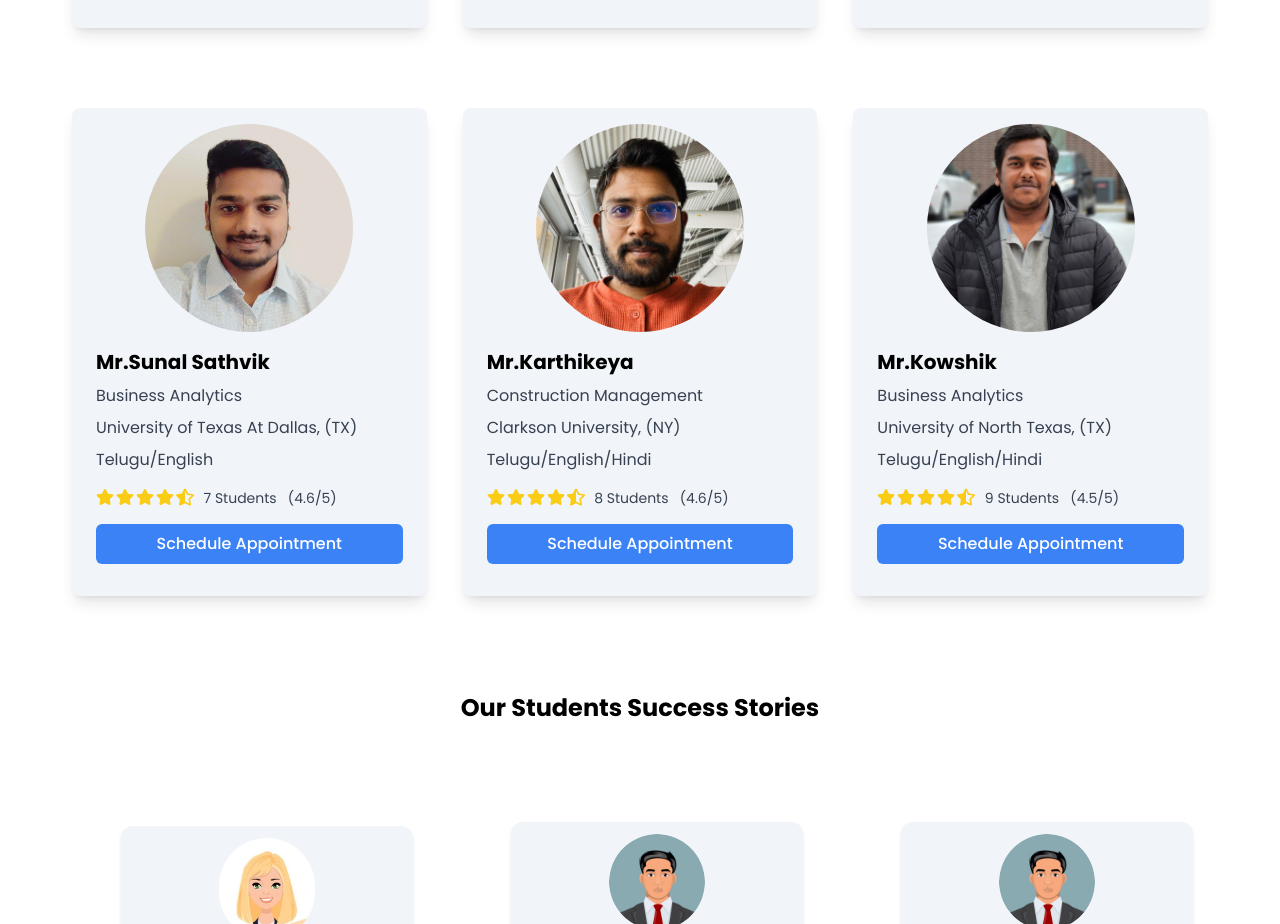
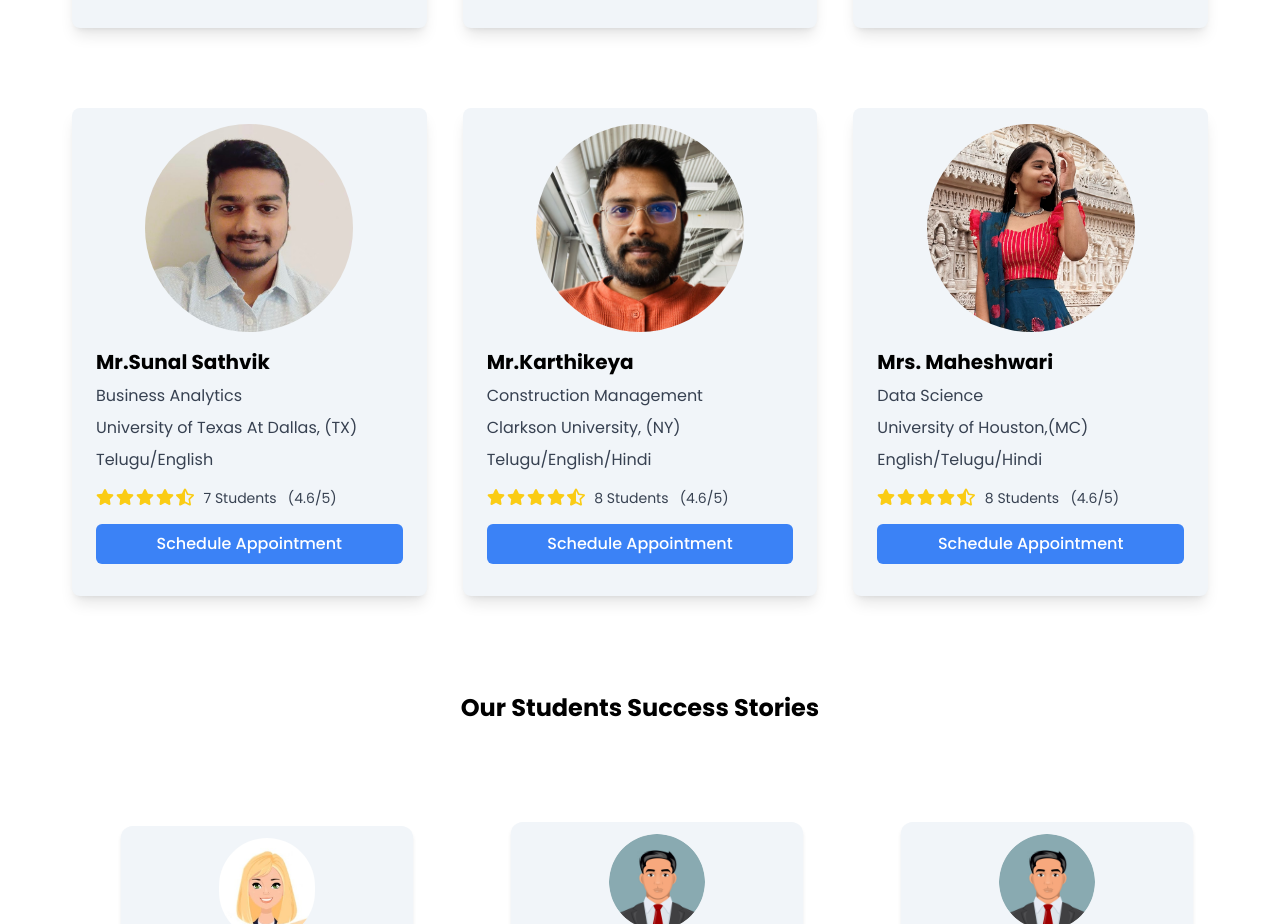
Before and after one commit to shaikahmadnawaz/vconnectglobe, a React (Create React App) app: page / in a window 1280 px wide. Shown: the part 3160-4084 px from the top of the page. Built offline with nearby package versions, Linux system fonts and the light colour scheme.

Commit message:
added new mentor - maheswari

```diff
--- a/src/Data/mentorsData.js
+++ b/src/Data/mentorsData.js
@@ -418,5 +418,18 @@ const mentorsData = [
     country: "USA",
     appointmentLink: "https://vconnectglobe.com/booking/bharath-nimmalapudi",
   },
+
+  {
+    name: "Mrs. Maheshwari",
+    university: "University of Houston,(MC)",
+    education: "Data Science",
+    image: "./mentors/maheswari.jpeg",
+    studentsCount: 8,
+    rating: 4.6,
+    languages: "English/Telugu/Hindi",
+    state: "Texas(TX)",
+    country: "USA",
+    appointmentLink: "https://vconnectglobe.com/booking/maheswari-korra",
+  }
 ];
 export default mentorsData;
```
Also changed, not shown: public/mentors/maheswari.jpeg (added).
